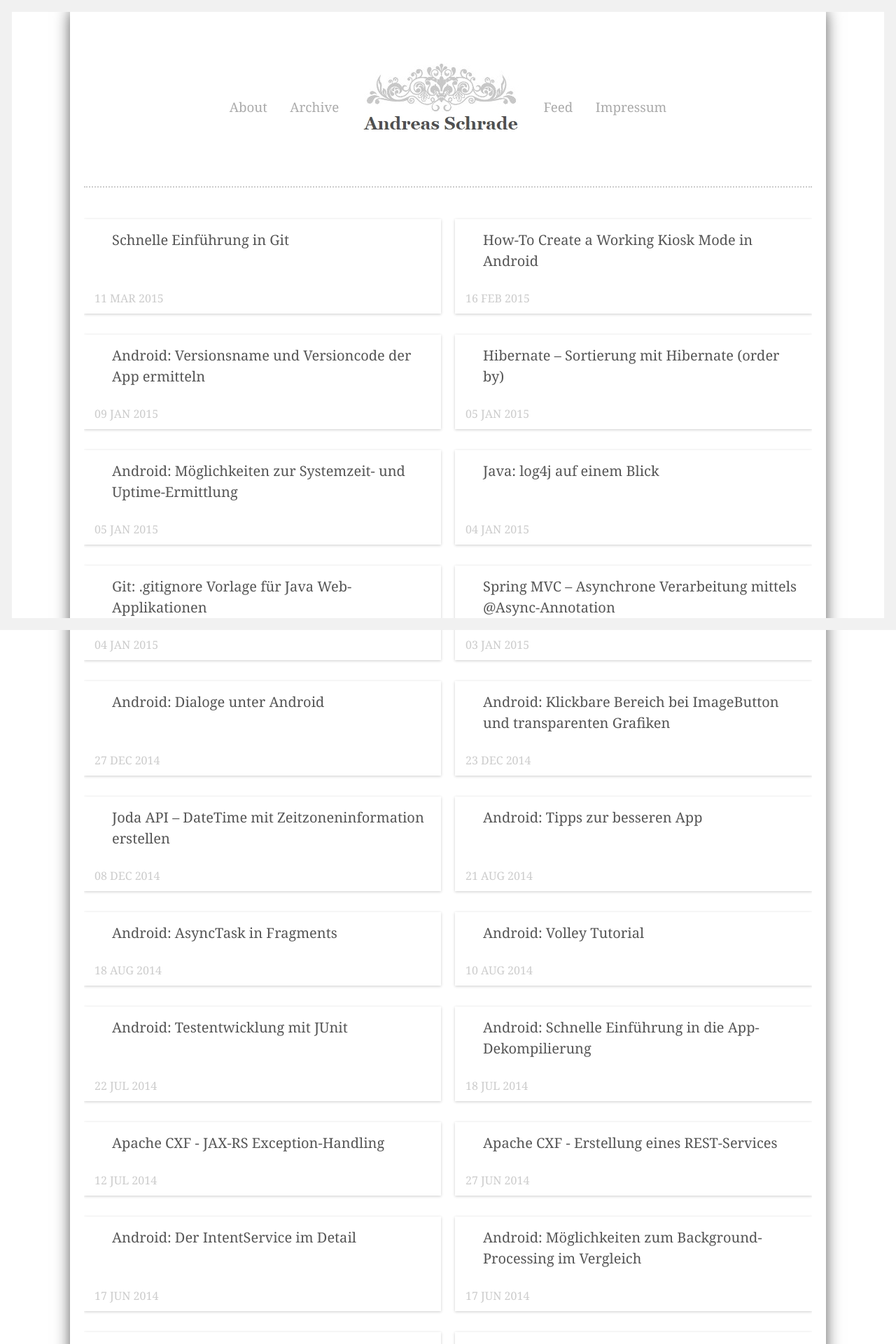
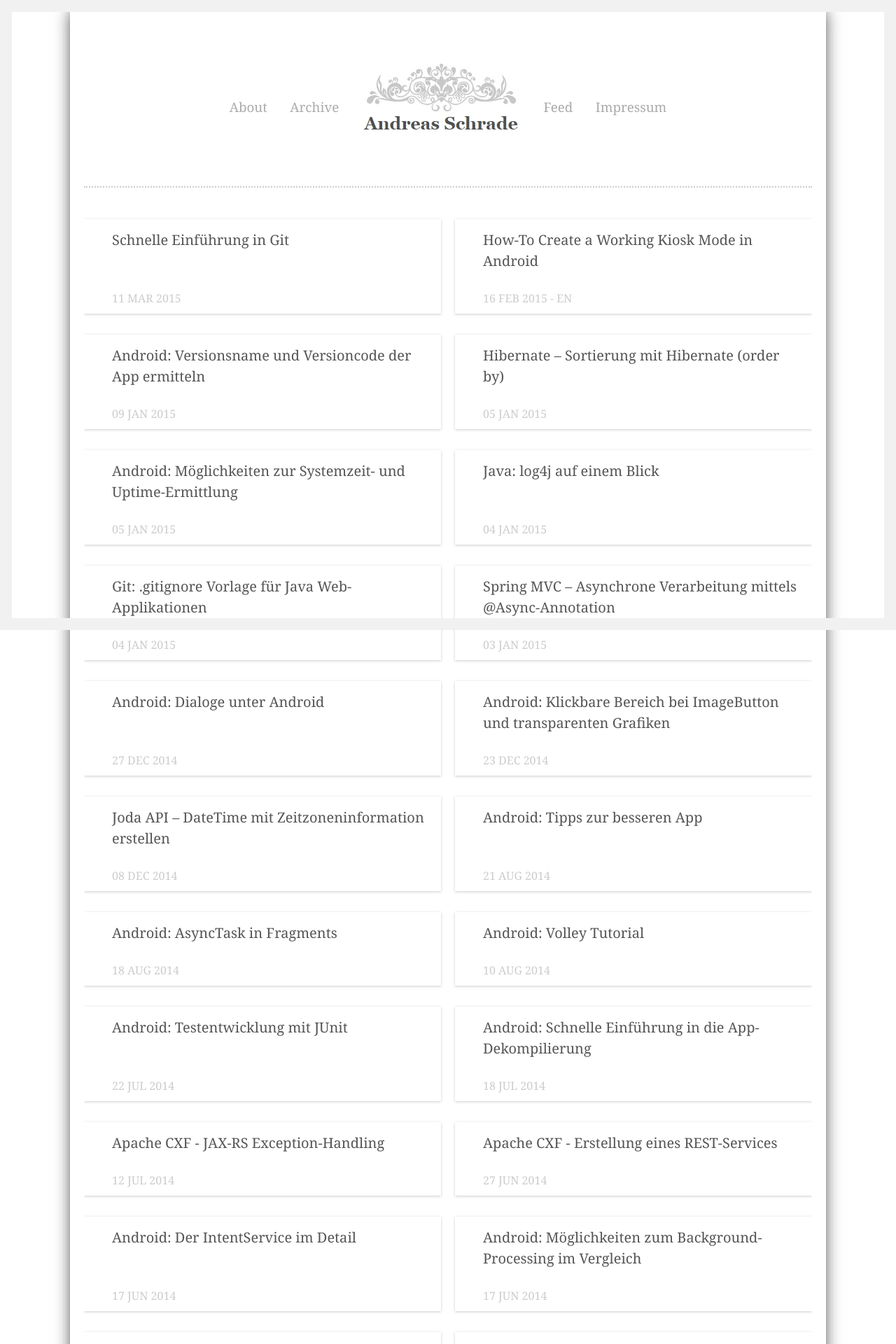
Before and after one commit to andreasschrade/andreasschrade.github.com, a Jekyll site: the page built from index.html, in a window 1280 px wide. Shown: the top 1920 px of the page at 70% size. Built offline with Jekyll 4.4.1, drawn with Linux system fonts in a browser that asks for light colours; Markdown is read by kramdown in place of the engine named in the settings; the list of posts is cut into pages by our own code.

Commit message:
updated lang handling

```diff
--- a/index.html
+++ b/index.html
@@ -35,7 +35,7 @@
 
                 <a class="postArticle-title" href="{{ post.url }}">{{ post.title }}</a>
               </article>
-              <div class="block-postMeta">{{ post.date | date_to_string }}</div>
+              <div class="block-postMeta">{{ post.date | date_to_string }}  {% if post.language %} - EN{% endif %}</div>
             </div>
           </li>
         {% endfor %}
--- a/public/css/poole.css
+++ b/public/css/poole.css
@@ -699,7 +699,7 @@
 }
 .blockGroup-list .postArticle-title,
 .blockGroup-list .block-postMeta {
-  padding-left: 15px;
+  padding-left: 2rem;
   padding-right: 15px;
 }
 
```
Also changed, not shown: _posts/2015-02-16-android-tutorial-how-to-create-a-kiosk-mode-in-android.md (+1 -0 lines).
